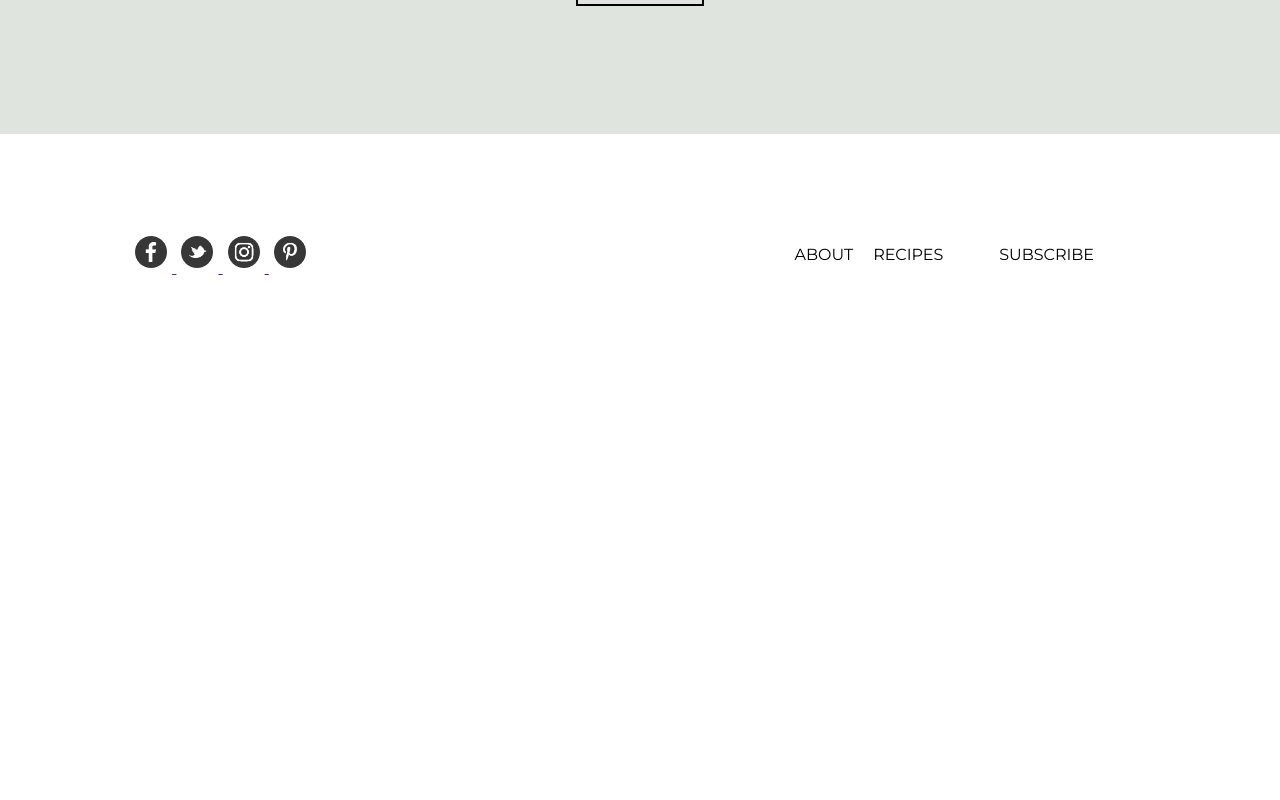
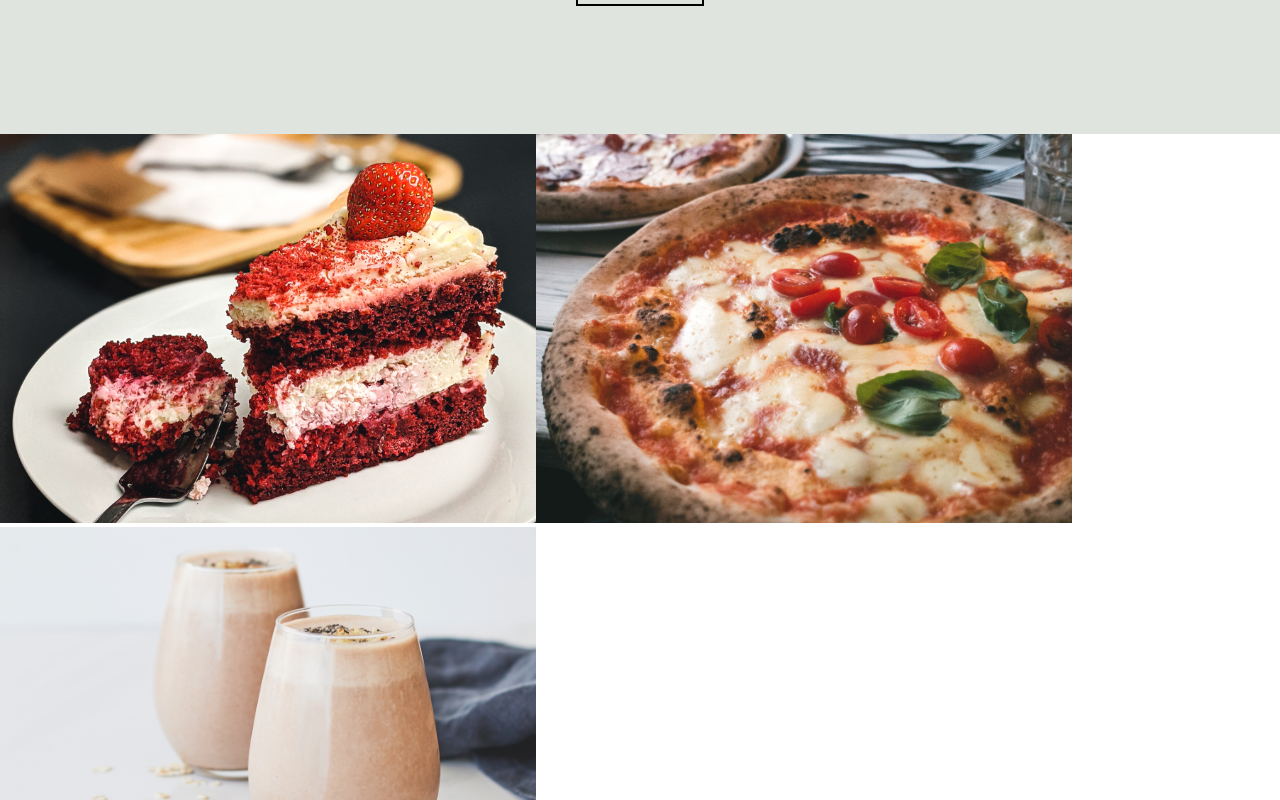
Before and after one commit to brendon-rodrigues/DesafioM3, a React (Create React App) app: page / in a window 1280 px wide. Shown: the part 2560-3360 px from the top of the page. Before the commit the page ends 2934 px from the top, so only its background shows below. Built offline with nearby package versions, Linux system fonts and the light colour scheme.

Commit message:
componente de classe, estado e map criado para a sessão de receitas da body

```diff
--- a/src/App.js
+++ b/src/App.js
@@ -3,6 +3,7 @@ import HeaderComponent from "./components/header/header";
 import {createGlobalStyle } from "styled-components";
 import BodyComponent from "./components/body/body";
 import FooterComponent from "./components/footer/footer";
+import Recipes from "./components/body/recipes";
 const GlobalStyle = createGlobalStyle`
     *{
         margin: 0;
@@ -23,6 +24,7 @@ export default class App extends Component{
                 <GlobalStyle />
                 {HeaderComponent()}
                 {BodyComponent()}
+                <Recipes />
                 {FooterComponent()}
             </>
         );
--- a/src/components/body/body.js
+++ b/src/components/body/body.js
@@ -5,15 +5,15 @@ import SubscribeComponent from "./subscribe";
 import Imagembolo from "../assets/desktop/cake-horizontal.png"
 import Pizza from "../assets/desktop/foodiesfeed.com_neapolitan-pizza-margherita.png"
 import Smoothie from "../assets/desktop/foodiesfeed.com_peanut-butter-and-banana-smoothie.png"
+export default function BodyComponent (){
 
-export default function BodyComponent (){
     return(
         <body>
 
 
 
         <section>
-            <div className="TitleBox">
+        <div className="TitleBox">
                 <h1>LATEST RECIPES</h1>
             </div>
             <div className="container-receitas">
@@ -39,6 +39,7 @@ export default function BodyComponent (){
                     </div>
                 </div>
             </div>
+
         </section>
         {SubscribeComponent()}
         </body>
--- /dev/null
+++ b/src/components/body/recipes.js
@@ -0,0 +1,33 @@
+import React from "react"
+import Imagembolo from "../assets/desktop/cake-horizontal.png"
+import Pizza from "../assets/desktop/foodiesfeed.com_neapolitan-pizza-margherita.png"
+import Smoothie from "../assets/desktop/foodiesfeed.com_peanut-butter-and-banana-smoothie.png"
+export default class Recipes extends React.Component{
+    state={
+        recipeslist:[
+            {
+                img: Imagembolo,
+                title: "Red Velvet Cake"
+            },
+            {
+                img: Pizza,
+                title: "Margherita Pizza"
+            },
+            {
+                img:  Smoothie,
+                title:" Penaut Smoothie"
+            }
+        ]
+    }
+    render(){
+        return(
+            <>
+                {this.state.recipeslist.map((item)=>(
+                    <>
+                        <img src={item.img} />
+                    </>
+                ))}
+            </>
+        )
+    }
+}
```
